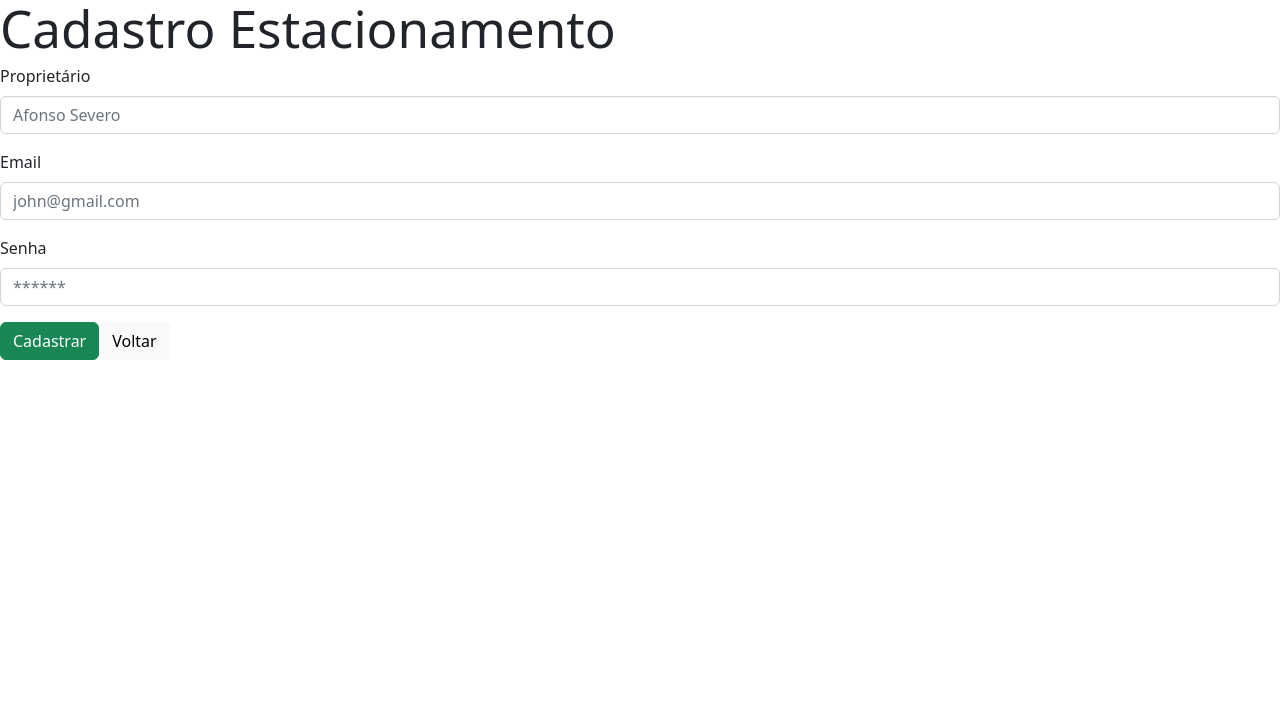
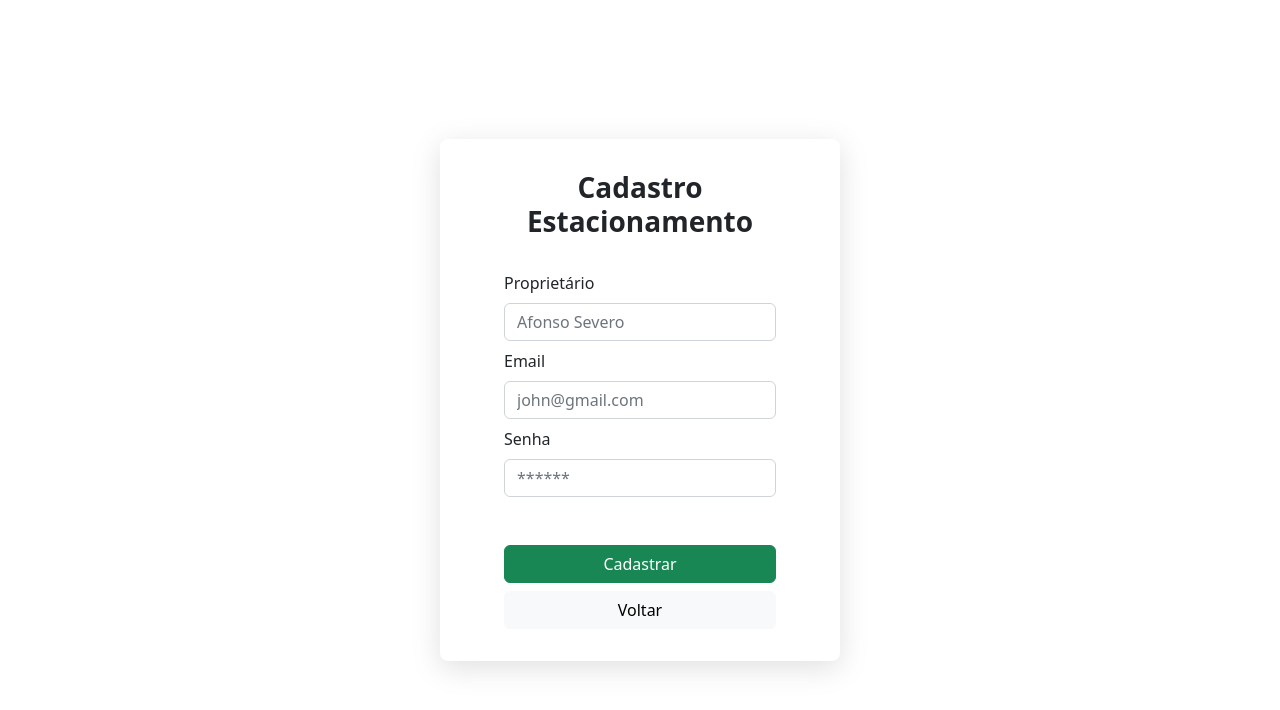
Before and after one commit to GustavoMSevero/ParkCarReact, a React (Vite) app: page /register in a window 1280 px wide. Shown: the top 710 px of the page. Built offline with nearby package versions, Linux system fonts and the light colour scheme.

Commit message:
fix layout pages

```diff
--- a/src/pages/Login/index.tsx
+++ b/src/pages/Login/index.tsx
@@ -1,10 +1,10 @@
 import React from "react";
 import { useForm } from "react-hook-form";
-import { Link } from 'react-router-dom';
+import { Link, useNavigate } from "react-router-dom";
 
 import { Container } from "./style";
 
-import 'bootstrap/dist/css/bootstrap.min.css';
+import "bootstrap/dist/css/bootstrap.min.css";
 
 import Button from "react-bootstrap/Button";
 import Form from "react-bootstrap/Form";
@@ -12,27 +12,28 @@ import Form from "react-bootstrap/Form";
 import bk from "../../assets/bg_park_car.jpg";
 
 const Login: React.FC = () => {
+  const navigate = useNavigate();
   const initState = {
     type: "",
     email: "",
-    password: ""
-  }
+    password: "",
+  };
 
-const onError = (error) => {
+  const onError = (error: any) => {
     console.log("ERROR:::", error);
-}
+  };
 
-const onSubmit = (values) => {
+  const onSubmit = (values: any) => {
     console.log(values);
     // console.log("VALUES:::", JSON.stringify(values));
-}
+  };
 
   const {
     register,
     handleSubmit,
     getValues,
     watch,
-  formState: { errors }
+    formState: { errors },
   } = useForm();
 
   return (
@@ -41,13 +42,12 @@ const {
         <img src={bk} alt="image de background" width="545" height="775" />
       </div>
       <div className="rightSide">
-        <div className="">
         <Form onSubmit={handleSubmit(onSubmit, onError)}>
           <Form.Group className="mb-3" controlId="formBasicEmail">
             <Form.Label>Tipo</Form.Label>
             <Form.Select
               aria-label="Default select example"
-                {...register("type",{required: "tipo obrigatório"})}
+              {...register("type", { required: "tipo obrigatório" })}
             >
               <option>Selecione...</option>
               <option value="admin">Admin</option>
@@ -60,7 +60,7 @@ const {
             <Form.Control
               type="email"
               placeholder="john@gmail.com"
-                {...register("email",{required: "email obrigatório"})}
+              {...register("email", { required: "email obrigatório" })}
             />
           </Form.Group>
 
@@ -69,20 +69,20 @@ const {
             <Form.Control
               type="password"
               placeholder="******"
-                {...register("password", {required: "senha obrigatória"})}
+              {...register("password", { required: "senha obrigatória" })}
             />
           </Form.Group>
-
+        </Form>
+        <div className="buttons">
           <Button variant="success" type="submit">
             Acessar
           </Button>
-          </Form>
+          <div>
             Estacionamento?
-          <Link to="/register">
-            <Button variant="link">
-                cadastre-se
+            <Button onClick={() => navigate("/register")} variant="link">
+              Cadastre-se
             </Button>
-          </Link>
+          </div>
         </div>
       </div>
     </Container>
--- a/src/pages/Login/style.ts
+++ b/src/pages/Login/style.ts
@@ -9,6 +9,7 @@ export const Container = styled.div`
 
     .leftSide {
         flex: 1;
+        min-width: 400px;
 
         img {
             object-fit: cover;
@@ -19,8 +20,21 @@ export const Container = styled.div`
 
     .rightSide {
         display: flex;
+        flex-direction: column;
         justify-content: center;
-        align-items: center;
+        padding: 0 8rem;
         flex: 1;
+        max-width: 50%;
+
+
+
+        .buttons {
+            display: flex;
+            flex-direction: column;
+
+            div {
+                align-self: center;
+            }
+        }
     }
 `;
--- a/src/pages/Register/index.tsx
+++ b/src/pages/Register/index.tsx
@@ -1,83 +1,84 @@
-import React from 'react';
+import React from "react";
 import { useForm } from "react-hook-form";
 import Button from "react-bootstrap/Button";
 import Form from "react-bootstrap/Form";
-import { Link } from 'react-router-dom';
+import { Link, useNavigate } from "react-router-dom";
 
-import 'bootstrap/dist/css/bootstrap.min.css';
-
+import "bootstrap/dist/css/bootstrap.min.css";
+import { Container } from "./style";
 
 // import { Container } from './styles';
 
 const Register: React.FC = () => {
-
+  const navigate = useNavigate();
   const initState = {
     ownerName: "",
     ownerEmail: "",
-    ownerPassword: ""
-  }
+    ownerPassword: "",
+  };
 
-  const onError = (error) => {
+  const onError = (error: any) => {
     console.log("ERROR:::", error);
-  }
+  };
 
-  const onSubmit = (values) => {
-    values.option = 'register parking';
+  const onSubmit = (values: any) => {
+    values.option = "register parking";
     console.log(values);
-  }
+  };
 
   const {
     register,
     handleSubmit,
     getValues,
     watch,
-    formState: { errors }
+    formState: { errors },
   } = useForm();
 
   return (
-    <div className="">
-
-      <h1>Cadastro Estacionamento</h1>
+    <Container>
+      <div className="register-box">
+        <h3>Cadastro Estacionamento</h3>
 
         <Form onSubmit={handleSubmit(onSubmit, onError)}>
-        <Form.Group className="mb-3" controlId="formBasicEmail">
+          <Form.Group className="mb-2" controlId="formBasicEmail">
             <Form.Label>Proprietário</Form.Label>
             <Form.Control
               type="text"
               placeholder="Afonso Severo"
-            {...register("ownerName",{required: "campo obrigatório"})}
+              {...register("ownerName", { required: "campo obrigatório" })}
             />
           </Form.Group>
-        <Form.Group className="mb-3" controlId="formBasicEmail">
+          <Form.Group className="mb-2" controlId="formBasicEmail">
             <Form.Label>Email</Form.Label>
             <Form.Control
               type="email"
               placeholder="john@gmail.com"
-            {...register("ownerEmail",{required: "email obrigatório"})}
+              {...register("ownerEmail", { required: "email obrigatório" })}
             />
           </Form.Group>
 
-        <Form.Group className="mb-3" controlId="formBasicPassword">
+          <Form.Group className="mb-2" controlId="formBasicPassword">
             <Form.Label>Senha</Form.Label>
             <Form.Control
               type="password"
               placeholder="******"
-            {...register("ownerPassword", {required: "senha obrigatória"})}
+              {...register("ownerPassword", { required: "senha obrigatória" })}
             />
           </Form.Group>
 
-        <Button variant="success" type="submit">
+          <div className="buttons mt-5">
+            <Button className="mb-2" variant="success" type="submit">
               Cadastrar
             </Button>
 
-        <Link to="/">
-          <Button variant="light">
+            <Button onClick={() => navigate("/")} variant="light">
               Voltar
             </Button>
-        </Link>
+          </div>
         </Form>
       </div>
+    </Container>
   );
-}
+};
 
 export default Register;
--- a/src/pages/Register/style.ts
+++ b/src/pages/Register/style.ts
@@ -1 +1,30 @@
 import styled from 'styled-components'
+
+export const Container = styled.div`
+    display: flex;
+    justify-content: center;
+    align-items: center;
+    height: 100vh;
+
+    h3 {
+        text-align: center;
+        font-weight: bold;
+    }
+
+    .register-box {
+        width: 400px;
+        box-shadow: rgba(100, 100, 111, 0.2) 0px 7px 29px 0px;
+        padding: 2rem 4rem;
+        border-radius: 0.5rem;
+    }
+
+    form {
+        margin-top: 2rem;
+    }
+
+    .buttons {
+        display: flex;
+        flex-direction: column;
+
+    }
+`;
```
Lines whose indentation alone changed are shown as unchanged.
